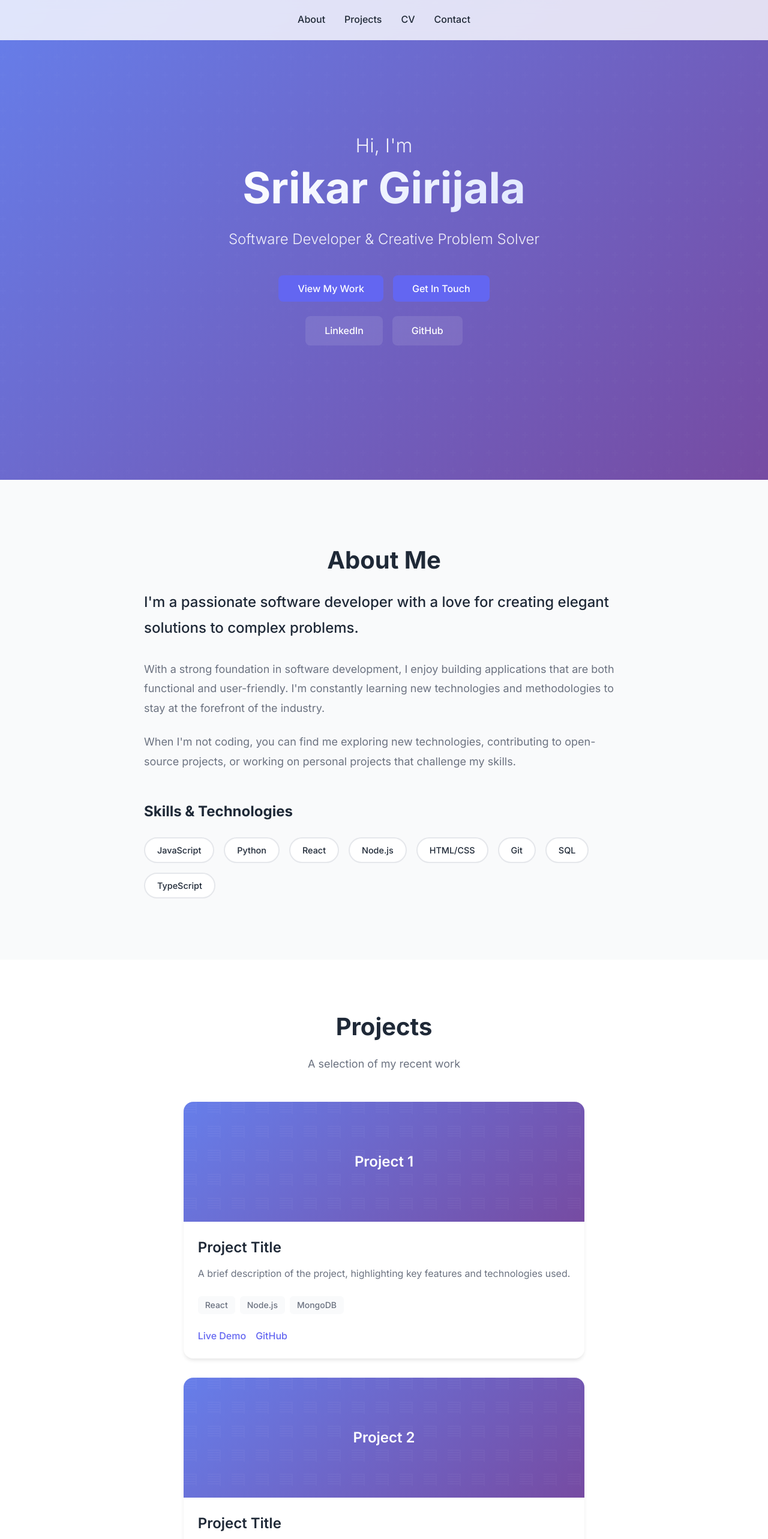
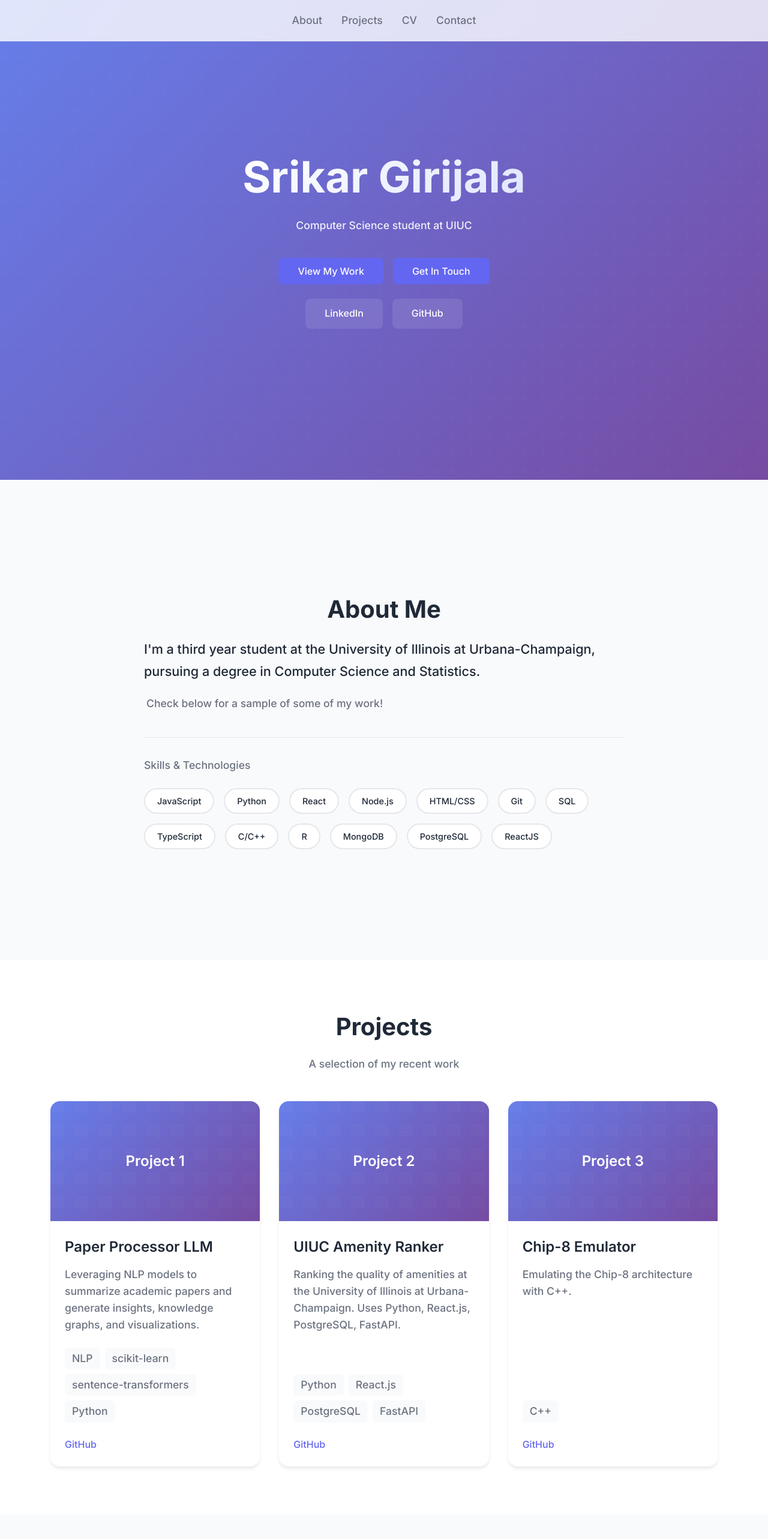
Before and after one commit to sirrac/sirrac.github.io, a React (Vite) app: page / in a window 1280 px wide. Shown: the top 2566 px of the page at 60% size. Built offline with nearby package versions, Linux system fonts and the light colour scheme.

Commit message:
Updated projects and UI

```diff
--- a/src/components/About.css
+++ b/src/components/About.css
@@ -10,25 +10,38 @@
 .about-text p {
   margin-bottom: 1.5rem;
   color: var(--text-secondary);
-  font-size: 1.125rem;
+  font-size: 1.1rem;
+  font-weight: 500;
   line-height: 1.8;
 }
 
 .about-text .lead {
-  font-size: 1.5rem;
+  font-size: 1.35rem;
   color: var(--text-primary);
   font-weight: 500;
+  line-height: 1.7;
+  margin-bottom: 1.25rem;
+}
+
+.about-text .about-cta {
+  font-size: 1.1rem;
+  color: var(--text-secondary);
+  font-weight: 500;
   margin-bottom: 2rem;
+  padding-left: 0.25rem;
 }
 
 .skills {
-  margin-top: 3rem;
+  margin-top: 2.5rem;
+  padding-top: 2rem;
+  border-top: 1px solid var(--border-color);
 }
 
 .skills h3 {
-  font-size: 1.5rem;
+  font-size: 1.1rem;
   margin-bottom: 1.5rem;
-  color: var(--text-primary);
+  color: var(--text-secondary);
+  font-weight: 500;
 }
 
 .skills-grid {
--- a/src/components/About.jsx
+++ b/src/components/About.jsx
@@ -10,7 +10,13 @@ const About = () => {
     'HTML/CSS',
     'Git',
     'SQL',
-    'TypeScript'
+    'TypeScript',
+    'C/C++',
+    'R',
+    'MongoDB',
+    'PostgreSQL',
+    'ReactJS',
+
   ]
 
   return (
@@ -20,15 +26,10 @@ const About = () => {
         <div className="about-content">
           <div className="about-text">
             <p className="lead">
-              I'm a passionate software developer with a love for creating elegant solutions to complex problems.
+              I'm a third year student at the University of Illinois at Urbana-Champaign, pursuing a degree in Computer Science and Statistics.
             </p>
-            <p>
-              With a strong foundation in software development, I enjoy building applications that are both functional and user-friendly.
-              I'm constantly learning new technologies and methodologies to stay at the forefront of the industry.
-            </p>
-            <p>
-              When I'm not coding, you can find me exploring new technologies, contributing to open-source projects,
-              or working on personal projects that challenge my skills.
+            <p className="about-cta">
+              Check below for a sample of some of my work!
             </p>
             <div className="skills">
               <h3>Skills & Technologies</h3>
--- a/src/components/CV.jsx
+++ b/src/components/CV.jsx
@@ -11,7 +11,7 @@ const CV = () => {
             <div className="cv-card-icon">📄</div>
             <h3 className="cv-card-title">Download My Resume</h3>
             <p className="cv-card-description">View my professional experience and qualifications</p>
-            <a href="#" className="btn btn-primary" download>Download CV (PDF)</a>
+            <a href="/Srikar_Girijala_Resume_2026.pdf" className="btn btn-primary" download="Srikar_Girijala_Resume_2026.pdf">Download CV (PDF)</a>
           </div>
         </div>
       </div>
--- a/src/components/Contact.css
+++ b/src/components/Contact.css
@@ -24,8 +24,9 @@
 .form-group label {
   display: block;
   margin-bottom: 0.5rem;
+  font-size: 1.1rem;
   font-weight: 500;
-  color: var(--text-primary);
+  color: var(--text-secondary);
 }
 
 .form-group input,
--- a/src/components/Footer.css
+++ b/src/components/Footer.css
@@ -15,6 +15,8 @@
 
 .footer p {
   margin: 0;
+  font-size: 1.1rem;
+  font-weight: 500;
   color: rgba(255, 255, 255, 0.7);
 }
 
@@ -24,6 +26,8 @@
 }
 
 .footer-links a {
+  font-size: 1.1rem;
+  font-weight: 500;
   color: rgba(255, 255, 255, 0.7);
   text-decoration: none;
   transition: color 0.3s ease;
--- a/src/components/Hero.css
+++ b/src/components/Hero.css
@@ -37,14 +37,6 @@
   line-height: 1.2;
 }
 
-.greeting {
-  display: block;
-  font-size: 2rem;
-  font-weight: 300;
-  margin-bottom: 0.5rem;
-  opacity: 0.9;
-}
-
 .name {
   display: block;
   font-size: 4.5rem;
@@ -55,10 +47,10 @@
 }
 
 .hero-subtitle {
-  font-size: 1.5rem;
+  font-size: 1.1rem;
   margin-bottom: 2.5rem;
   opacity: 0.9;
-  font-weight: 299;
+  font-weight: 500;
 }
 
 .hero-buttons {
@@ -107,16 +99,12 @@
     font-size: 2.5rem;
   }
 
-  .greeting {
-    font-size: 1.5rem;
-  }
-
   .name {
     font-size: 3rem;
   }
 
   .hero-subtitle {
-    font-size: 1.25rem;
+    font-size: 1.1rem;
   }
 
   .hero-buttons {
--- a/src/components/Hero.jsx
+++ b/src/components/Hero.jsx
@@ -20,10 +20,9 @@ const Hero = () => {
     <section id="home" className="hero">
       <div className="hero-content">
         <h1 className="hero-title">
-          <span className="greeting">Hi, I'm</span>
           <span className="name">Srikar Girijala</span>
         </h1>
-        <p className="hero-subtitle">Software Developer & Creative Problem Solver</p>
+        <p className="hero-subtitle">Computer Science student at UIUC</p>
         <div className="hero-buttons">
           <button onClick={scrollToProjects} className="btn btn-primary">View My Work</button>
           <button onClick={scrollToContact} className="btn btn-primary">Get In Touch</button>
--- a/src/components/Navigation.css
+++ b/src/components/Navigation.css
@@ -35,7 +35,8 @@
 }
 
 .nav-link {
-  color: var(--text-primary);
+  font-size: 1.1rem;
+  color: var(--text-secondary);
   text-decoration: none;
   font-weight: 500;
   transition: color 0.3s ease;
--- a/src/components/Projects.css
+++ b/src/components/Projects.css
@@ -68,7 +68,9 @@
 }
 
 .project-description {
+  font-size: 1.1rem;
   color: var(--text-secondary);
+  font-weight: 500;
   margin-bottom: 1.5rem;
   flex: 1;
   line-height: 1.6;
@@ -85,7 +87,7 @@
   padding: 0.25rem 0.75rem;
   background-color: var(--bg-secondary);
   border-radius: 0.375rem;
-  font-size: 0.875rem;
+  font-size: 1.1rem;
   color: var(--text-secondary);
   font-weight: 500;
 }
--- a/src/components/Projects.jsx
+++ b/src/components/Projects.jsx
@@ -4,25 +4,22 @@ import './Projects.css'
 const Projects = () => {
   const projects = [
     {
-      title: 'Project Title',
-      description: 'A brief description of the project, highlighting key features and technologies used.',
-      tech: ['React', 'Node.js', 'MongoDB'],
-      demoLink: '#',
-      githubLink: '#'
+      title: 'Paper Processor LLM',
+      description: 'Leveraging NLP models to summarize academic papers and generate insights, knowledge graphs, and visualizations.',
+      tech: ['NLP', 'scikit-learn', 'sentence-transformers', 'Python'],
+      githubLink: 'https://github.com/sirrac/PaperProcessor'
     },
     {
-      title: 'Project Title',
-      description: 'A brief description of the project, highlighting key features and technologies used.',
-      tech: ['Python', 'Flask', 'PostgreSQL'],
-      demoLink: '#',
-      githubLink: '#'
+      title: 'UIUC Amenity Ranker',
+      description: 'Ranking the quality of amenities at the University of Illinois at Urbana-Champaign. Uses Python, React.js, PostgreSQL, FastAPI.',
+      tech: ['Python', 'React.js', 'PostgreSQL', 'FastAPI'],
+      githubLink: 'https://github.com/sirrac/PaperProcessor'
     },
     {
-      title: 'Project Title',
-      description: 'A brief description of the project, highlighting key features and technologies used.',
-      tech: ['JavaScript', 'CSS3', 'API'],
-      demoLink: '#',
-      githubLink: '#'
+      title: 'Chip-8 Emulator',
+      description: 'Emulating the Chip-8 architecture with C++.',
+      tech: ['C++'],
+      githubLink: 'https://github.com/sirrac/Chip8-Emulator'
     }
   ]
 
@@ -46,7 +43,6 @@ const Projects = () => {
                   ))}
                 </div>
                 <div className="project-links">
-                  <a href={project.demoLink} className="project-link" target="_blank" rel="noopener noreferrer">Live Demo</a>
                   <a href={project.githubLink} className="project-link" target="_blank" rel="noopener noreferrer">GitHub</a>
                 </div>
               </div>
--- a/src/index.css
+++ b/src/index.css
@@ -57,8 +57,9 @@ body {
 }
 
 .section-subtitle {
-  font-size: 1.125rem;
+  font-size: 1.1rem;
   color: var(--text-secondary);
+  font-weight: 500;
   text-align: center;
   margin-bottom: 3rem;
 }
```
Also changed, not shown: 1 other file (tests, documents, lock files or other folders).
